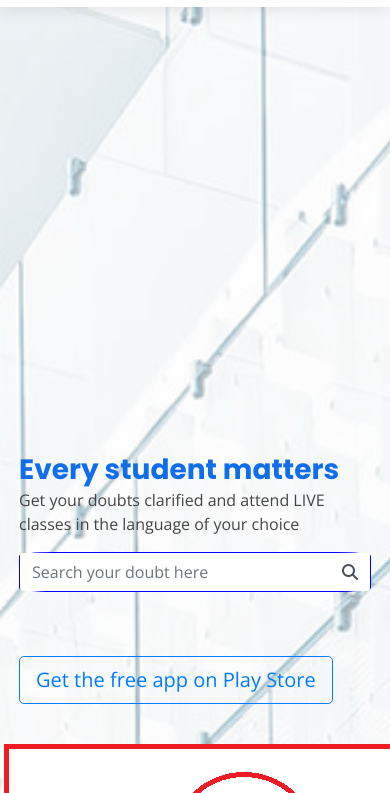
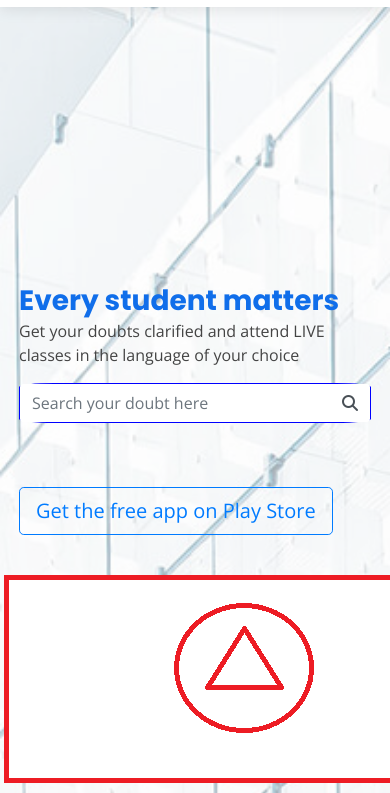
Before and after one commit to tppraveen/elearning, a plain HTML site: page index.html in a window 390 px wide. Shown: the part 51-844 px from the top of the page. Drawn offline with nearby package versions, Linux system fonts and the light colour scheme.

Commit message:
Update style.css

```diff
--- a/assets/css/style.css
+++ b/assets/css/style.css
@@ -501,7 +501,7 @@ h1, h2, h3, h4, h5, h6 {
 
 @media (max-width: 768px) {
   #hero {
-    height: 190vh;
+    height: 150vh;
   }
   #hero h1 {
     font-size: 28px;
```
